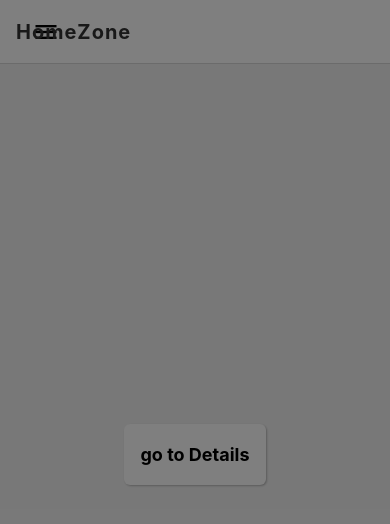
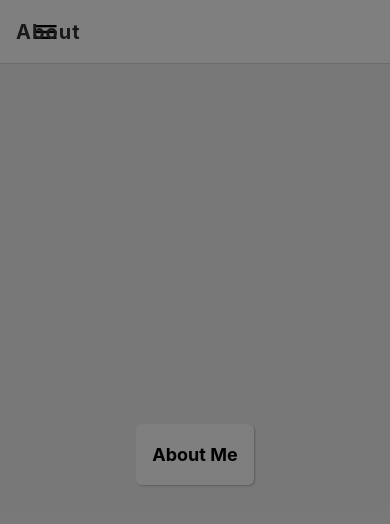
Before and after one commit to QZhou0706/React-native_AccountingHelper, a React Native app: screen /AboutStack in a window 390 px wide. Shown: the top 524 px of the page. Built offline with nearby package versions, Linux system fonts and the light colour scheme.

Commit message:
modify nested Navigation

```diff
--- a/package.json
+++ b/package.json
@@ -11,6 +11,7 @@
   "dependencies": {
     "@react-native-masked-view/masked-view": "0.2.8",
     "@react-navigation/drawer": "^6.6.2",
+    "@react-navigation/material-bottom-tabs": "^6.2.15",
     "@react-navigation/native": "^6.1.6",
     "@react-navigation/stack": "^6.3.16",
     "expo": "~48.0.15",
@@ -19,10 +20,12 @@
     "react-native": "0.71.8",
     "react-native-chart-kit": "^6.12.0",
     "react-native-gesture-handler": "~2.9.0",
+    "react-native-paper": "^5.8.0",
     "react-native-reanimated": "~2.14.4",
     "react-native-safe-area-context": "4.5.0",
     "react-native-screens": "~3.20.0",
-    "react-native-svg": "13.4.0"
+    "react-native-svg": "13.4.0",
+    "react-native-vector-icons": "^9.2.0"
   },
   "devDependencies": {
     "@babel/core": "^7.20.0"
--- /dev/null
+++ b/routes/aboutStack.js
@@ -0,0 +1,20 @@
+import 'react-native-gesture-handler';
+import { HeaderStyleInterpolators, createStackNavigator } from '@react-navigation/stack';
+import Header from '../shared/header';
+import About from '../screens/about';
+
+const Stack = createStackNavigator();
+
+function AboutStack() {
+  return (
+    <Stack.Navigator>
+      <Stack.Screen name="About" component={About} options={({ navigation }) => {
+        return {
+          headerTitle: () => <Header navigation={navigation} title='About' />,
+        }
+      }} />
+    </Stack.Navigator>
+  );
+};
+
+export default AboutStack;
--- a/routes/drawer.js
+++ b/routes/drawer.js
@@ -1,33 +1,17 @@
 import { View, Text } from 'react-native';
 import { createDrawerNavigator } from '@react-navigation/drawer';
 import HomeStack from './homestack';
-
-function Feed() {
-  return (
-    <View style={{ flex: 1, justifyContent: 'center', alignItems: 'center' }}>
-      <Text>Feed Screen</Text>
-    </View>
-  );
-}
-
-function Article() {
-  return (
-    <View style={{ flex: 1, justifyContent: 'center', alignItems: 'center' }}>
-      <Text>Article Screen</Text>
-    </View>
-  );
-}
+import AboutStack from './aboutStack';
 
 const Drawer = createDrawerNavigator();
 
 function SettingsDrawer() {
   return (
-    <Drawer.Navigator useLegacyImplementation>
-      <Drawer.Screen name='HomeStack' component={HomeStack} options={{
-        headerShown: false,
-      }}/>
-      <Drawer.Screen name="Feed" component={Feed} />
-      <Drawer.Screen name="Article" component={Article} />
+    <Drawer.Navigator useLegacyImplementation screenOptions={{
+      headerShown: false,
+    }}>
+      <Drawer.Screen name='HomeStack' component={HomeStack} />
+      <Drawer.Screen name="AboutStack" component={AboutStack} />
     </Drawer.Navigator>
   );
 }
--- a/routes/homestack.js
+++ b/routes/homestack.js
@@ -3,18 +3,15 @@ import { createStackNavigator } from '@react-navigation/stack';
 import Header from '../shared/header';
 import Home from '../screens/home';
 import ReviewDetails from '../screens/reviewDetails';
-import SettingsDrawer from './drawer';
 
 const Stack = createStackNavigator();
 
-function HomeStack({navigation}) {
+function HomeStack() {
   return (
     <Stack.Navigator>
-      <Stack.Screen name="Home" component={Home} options={{
-        headerTitle: () => {
-          return (
-            <Header navigation={navigation}/>
-          )
+      <Stack.Screen name="Home" component={Home} options={({ navigation }) => {
+        return {
+          headerTitle: () => <Header navigation={navigation} title='Home' />
         }
       }} />
       <Stack.Screen name="ReviewDetails" component={ReviewDetails} />
--- /dev/null
+++ b/screens/about.js
@@ -0,0 +1,18 @@
+import * as React from 'react';
+import { View, Text } from 'react-native';
+import { TouchableOpacity } from 'react-native-gesture-handler';
+import Card from '../shared/card';
+
+function HomeScreen({ navigation }) {
+  return (
+    <View style={{ flex: 1, alignItems: 'center', justifyContent: 'center' }}>
+      <TouchableOpacity>
+        <Card>
+          <Text style={{fontSize: 18, fontWeight: 'bold'}}>About Me</Text>
+        </Card>
+      </TouchableOpacity>
+    </View>
+  );
+};
+
+export default HomeScreen;
--- a/shared/header.js
+++ b/shared/header.js
@@ -1,8 +1,11 @@
 import React from "react";
 import { StyleSheet, Text, View } from "react-native";
 import { MaterialIcons } from '@expo/vector-icons';
+import { Dimensions } from "react-native";
 
-export default function Header({ navigation }) {
+const ScreenWidth = Dimensions.get('window').width;
+
+export default function Header({ navigation, title }) {
   const openMenu = () => {
     navigation.openDrawer();
   }
@@ -10,7 +13,7 @@ export default function Header({ navigation }) {
     <View style={styles.header}>
       <MaterialIcons name='menu' size={28} onPress={openMenu} style={styles.icon} />
       <View>
-        <Text style={styles.headerText}>HomeZone</Text>
+        <Text style={styles.headerText}>{title}</Text>
       </View>
     </View>
   );
```
Also changed, not shown: 2 other files (tests, documents, lock files or other folders).
